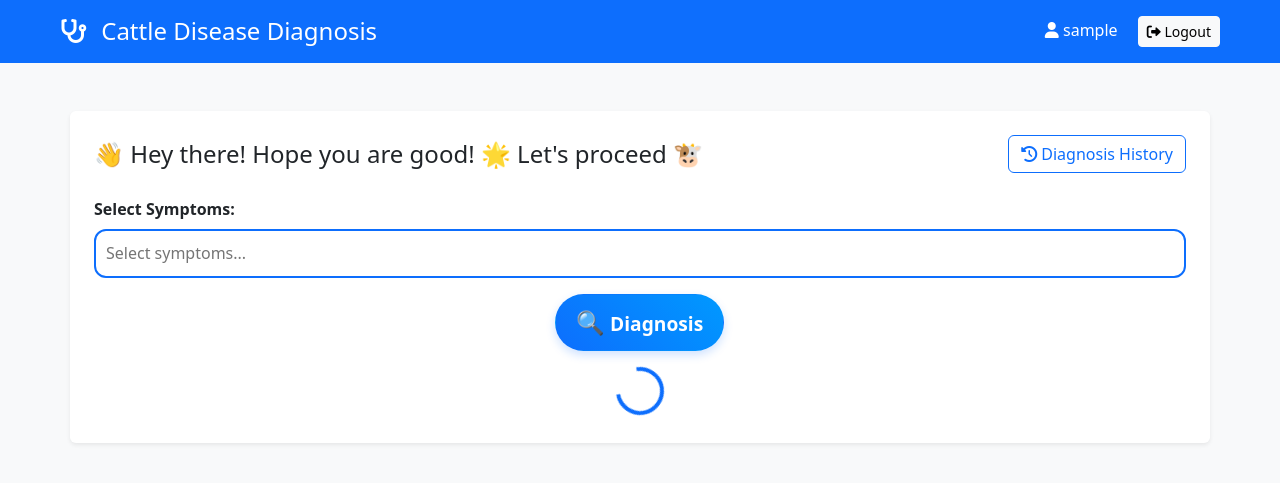
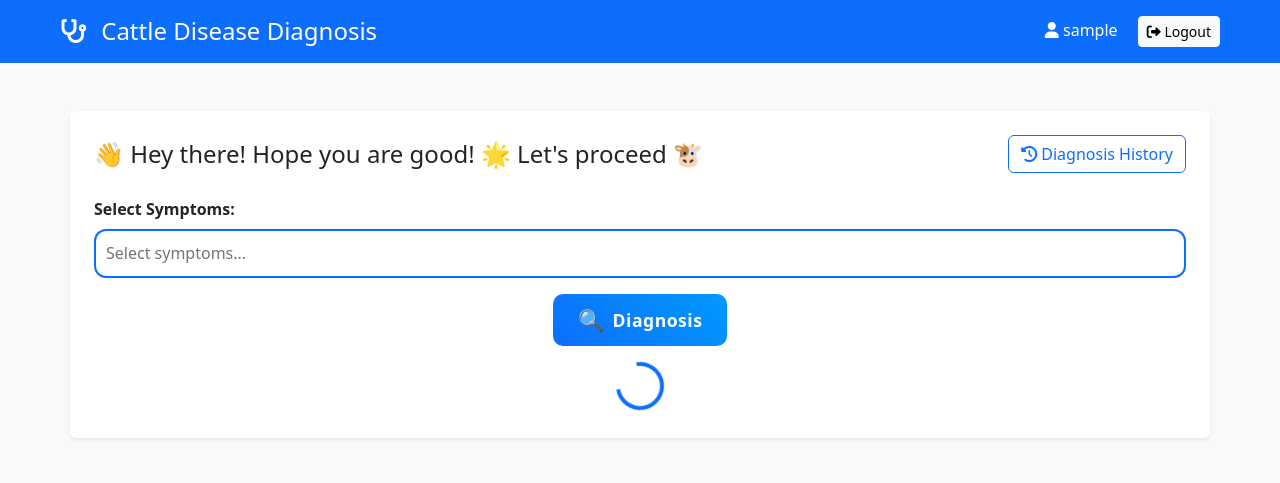
Before and after one commit to jennybrian/Cattledoctor, a Django app: page /diagnosis/ in a window 1280 px wide. Shown: the top 483 px of the page. Run offline with Django 5.2, Linux system fonts and the light colour scheme; the visitor is signed in with stand-in values (Sample User, id 1); parts of the project's set-up code (start-up, migrations or seed data) failed here and were passed over; some libraries are stand-ins or nearby versions.

Commit message:
Fixing diagnosis page UX v2

```diff
--- a/diagnosis/templates/diagnosis/index.html
+++ b/diagnosis/templates/diagnosis/index.html
@@ -59,16 +59,23 @@
       100% { transform: rotate(360deg); }
     }
 
-    .btn-diagnose {
-        background: linear-gradient(45deg, #0d6efd, #0099ff);
-        color: white;
-        border-radius: 50px;
-        padding: 10px 20px;
-        font-size: 1.2em;
-        font-weight: bold;
-        transition: all 0.3s ease;
-        box-shadow: 0 4px 10px rgba(13, 110, 253, 0.2);
-    }
+ .btn-diagnose {
+    max-width: 250px;  /* Made slightly narrower */
+    margin: 0 auto;
+    padding: 10px 25px;  /* Reduced padding from 15px 30px */
+    background: linear-gradient(45deg, #0d6efd, #0099ff);
+    border: none;
+    border-radius: 10px;  /* Slightly reduced border radius */
+    font-weight: 600;
+    color: white;
+    font-size: 1.1em;    /* Slightly reduced font size */
+    letter-spacing: 0.5px;
+    transition: all 0.3s ease;
+    display: flex;
+    align-items: center;
+    justify-content: center;
+    gap: 8px;            /* Reduced gap between icon and text */
+}
 
     .btn-diagnose:hover {
         transform: translateY(-2px);
```
